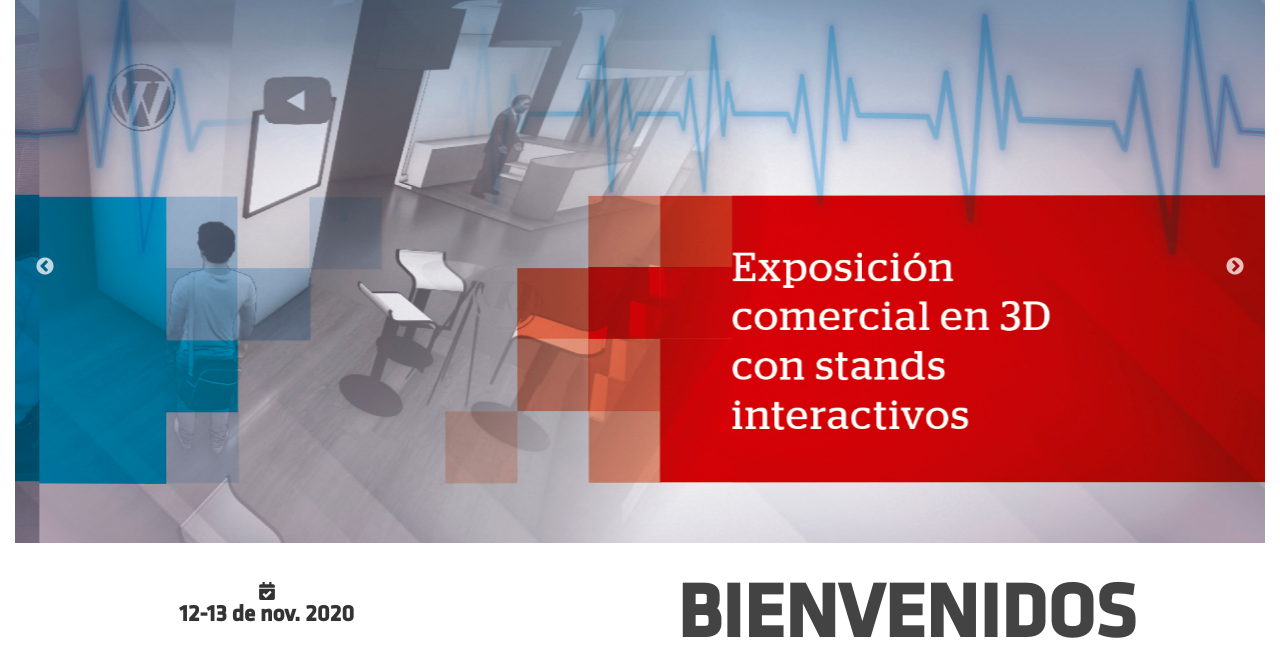
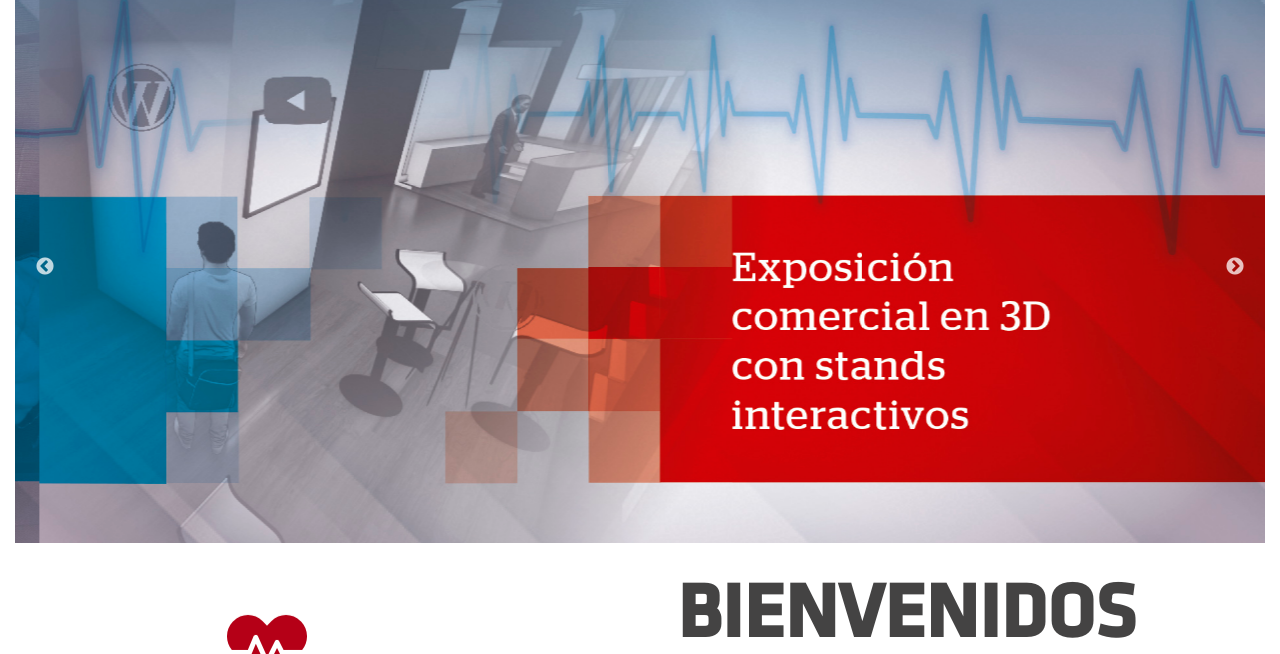
Before and after one commit to elraffa/arritmias, a Gatsby site: page / in a window 1280 px wide. Shown: the part 143-797 px from the top of the page. Built offline with nearby package versions, Linux system fonts and the light colour scheme; Gatsby itself is replaced by a stand-in of ours.

Commit message:
minor change

```diff
--- a/src/components/comite.js
+++ b/src/components/comite.js
@@ -8,13 +8,13 @@ import sadec from '../images/logo-sadec.png'
 const Comite = () => (
 
     <div className="comite">
-           <div class='date-top-mobile'>
+           <div class='date-top-mobile desktop-hide'>
                 <FaCalendarCheck /><h4> 12-13 de nov. 2020</h4>
-              </div>
-        <div className='btn-inscripciones desktop-hide'>
+            </div>
+            <div className='btn-inscripciones desktop-hide'>
 
-            <a href='https://intercloudy.contilatam.com/1646/encuentro-nacional-de-arritmias' target='_blank' rel='noreferrer'>Inscripciones</a>
-        </div>
+                <a href='https://intercloudy.contilatam.com/1646/encuentro-nacional-de-arritmias' target='_blank' rel='noreferrer'>Inscripciones</a>
+            </div>
         <div className='floating' style={{ maxWidth: 250, margin: '0 auto', textAlign: 'center', fontSize: 80, color: '#b50017' }} >
         <FaHeartbeat />
         </div>
```
